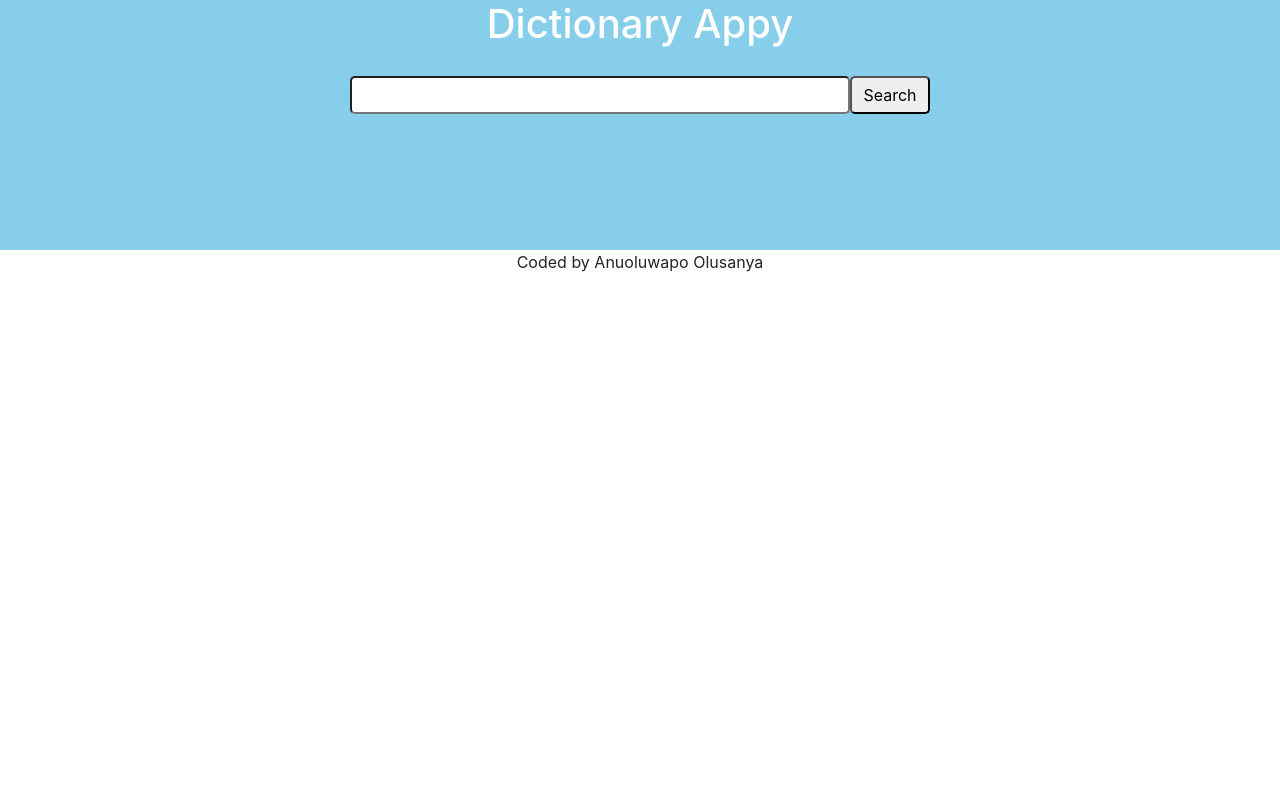
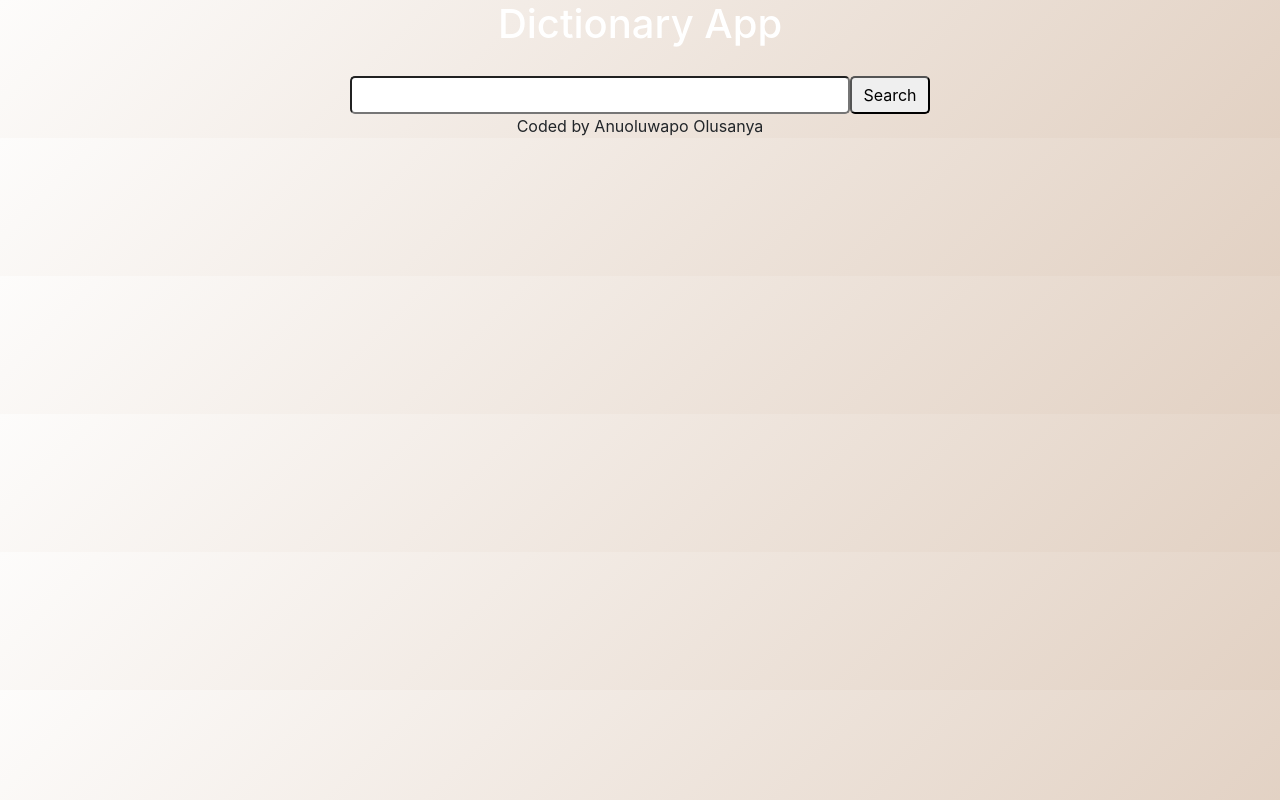
Before and after one commit to Anu-022/dictionary-app, a React (Create React App) app: page / in a window 1280 px wide. Built offline with nearby package versions, Linux system fonts and the light colour scheme.

Commit message:
created the results.css document to style the results component .

```diff
--- a/src/App.css
+++ b/src/App.css
@@ -1,6 +1,7 @@
+body {
+    background: linear-gradient(135deg, #fdfcfb 0%, #e2d1c3 100%);
+}
 .App-header {
-    background-color: skyblue;
-    height: 250px;
     text-align: center;
 }
 .App h1 {
--- a/src/App.js
+++ b/src/App.js
@@ -5,10 +5,10 @@ function App() {
   return (
     <div className="App">
         <header className='App-header'>
-          <h1>Dictionary Appy</h1>
+          <h1>Dictionary App</h1>
           <Dictionary />
         </header>
-        <div className='footer text-center'>Coded by Anuoluwapo Olusanya</div>
+
     </div>
   );
 }
--- a/src/Dictionary.js
+++ b/src/Dictionary.js
@@ -24,16 +24,14 @@ export default function Dictionary() {
 
     return(
         <div className='Dictionary'>
-            <div className='row'>
-                <div className= 'col-md-12'>
-                    <form onSubmit={search}>
-                        <input type="search" onChange={handleKeywordChange}/>
-                        <button type="submit">Search</button>
-                   </form>
-                </div>
-                <Results  result= {result}/>
+            <div className='form'>
+                <form onSubmit={search}>
+                    <input type="search" onChange={handleKeywordChange}/>
+                    <button type="submit">Search</button>
+                </form>
             </div>
-
+            <Results  result= {result}/>
+            <div className='footer text-center'>Coded by Anuoluwapo Olusanya</div>
             </div>
 
 
--- /dev/null
+++ b/src/Results.css
@@ -0,0 +1,9 @@
+.Results {
+    margin-top: 50px;
+    background: #fff;
+    border-radius: 10px;
+    max-width: 1200px;
+    margin-left: auto;
+    margin-right: auto;
+    opacity: 0.7;
+}
--- a/src/Results.js
+++ b/src/Results.js
@@ -1,9 +1,10 @@
 import React from "react";
 import Meaning from "./Meaning";
+import './Results.css'
 export default function Results(props) {
     if (props.result) {
         return (
-            <div>
+            <div className= "Results">
                 <h2>{props.result.word}</h2>
                 { props.result.meanings.map(function (meaning, index) {
                     return (
```
